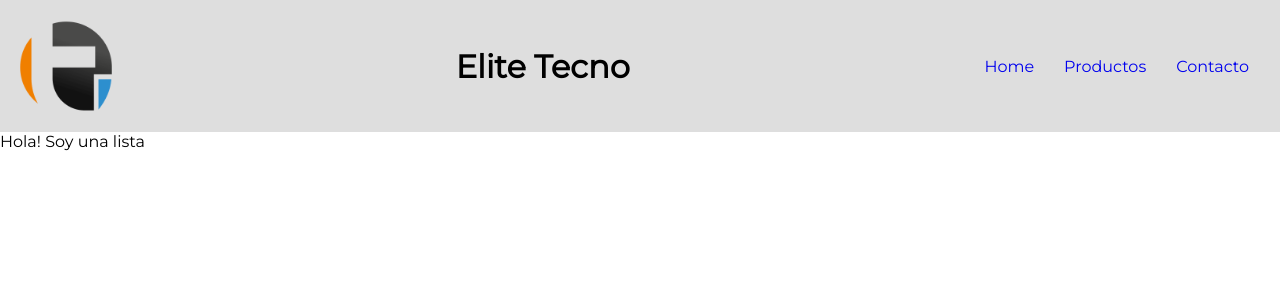
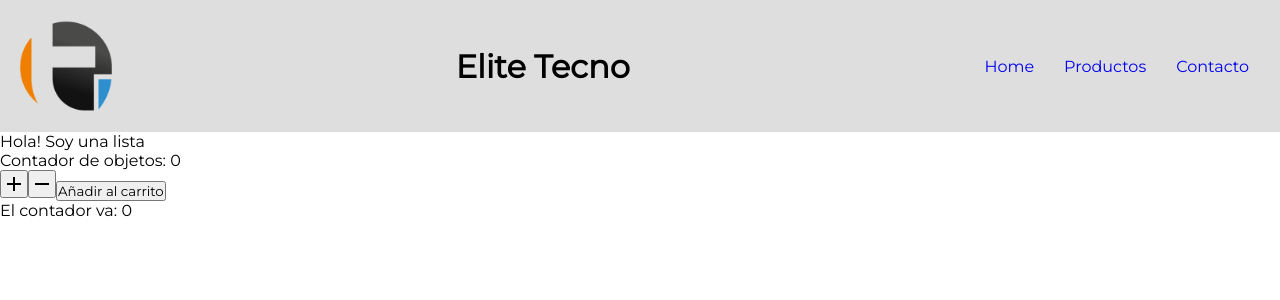
Before and after one commit to SantiagoSpina25/proyectoEliteTecnoReact, a React (Create React App) app: page / in a window 1280 px wide. Shown: the top 300 px of the page. Built offline with nearby package versions, Linux system fonts and the light colour scheme.

Commit message:
Desafio 4

```diff
--- a/public/index.html
+++ b/public/index.html
@@ -11,6 +11,7 @@
     <link rel="preconnect" href="https://fonts.googleapis.com">
     <link rel="preconnect" href="https://fonts.gstatic.com" crossorigin>
     <link href="https://fonts.googleapis.com/css2?family=Montserrat&display=swap" rel="stylesheet">
+    <link rel="stylesheet" href="https://fonts.googleapis.com/css2?family=Material+Symbols+Outlined:opsz,wght,FILL,GRAD@20..48,100..700,0..1,-50..200" />
     <title>Elite Tecno</title>
   </head>
   <body>
--- a/src/components/App.js
+++ b/src/components/App.js
@@ -1,20 +1,28 @@
-
+import { useState } from "react";
 import NavBar from "./NavBar";
 import ItemListContainer from "./ItemListContainer";
+import Footer from "./Footer";
+
+
+
+
+
+
 
 const App = () => {
+
+
+  const [contador, setContador] = useState(0)
+  let stock = 14
+
+
   return (
     <>
     <NavBar/>
     <main>
-    <ItemListContainer
-    greeting= "Soy una lista"
-
-    />
+    <ItemListContainer greeting= "Soy una lista" contador={contador} stock={stock} setContador={setContador}/>
     </main>
-    <footer>
-
-    </footer>
+    <Footer contador={contador}></Footer>
     </>
   )
 }
--- /dev/null
+++ b/src/components/Footer.js
@@ -0,0 +1,12 @@
+
+const Footer = ({contador})=>{
+    return(
+        <>
+        <p>El contador va: {contador}</p>
+
+
+        </>
+    )
+}
+
+export default Footer;
--- /dev/null
+++ b/src/components/ItemCount.js
@@ -0,0 +1,26 @@
+
+
+const ItemCount =({contador, stock, setContador})=>{
+
+    const sumarContador =()=>{
+        if(contador < stock){
+        setContador(contador + 1)
+        }
+    }
+
+    const restarContador =()=>{
+        if(contador >0){
+        setContador(contador - 1)
+    }
+    }
+
+    return(
+        <>
+        <button className="material-symbols-outlined" onClick={sumarContador}>add</button>
+        <button className="material-symbols-outlined" onClick={restarContador}>remove</button>
+        <button>Añadir al carrito</button>
+        </>
+    )
+}
+
+export default ItemCount;
--- a/src/components/ItemListContainer.js
+++ b/src/components/ItemListContainer.js
@@ -1,7 +1,18 @@
+import ItemCount from "./ItemCount"
 
-const ItemListContainer = (parametros) =>{
+
+
+const ItemListContainer = ({greeting, contador, setContador, stock}) =>{
+
+
+
     return(
-        <p>Hola! {parametros.greeting}</p>
+        <>
+        <p>Hola! {greeting}</p>
+        <p>Contador de objetos: {contador}</p>
+        <ItemCount stock={stock} contador={contador} setContador={setContador}></ItemCount>
+
+        </>
     )
 }
 
```
